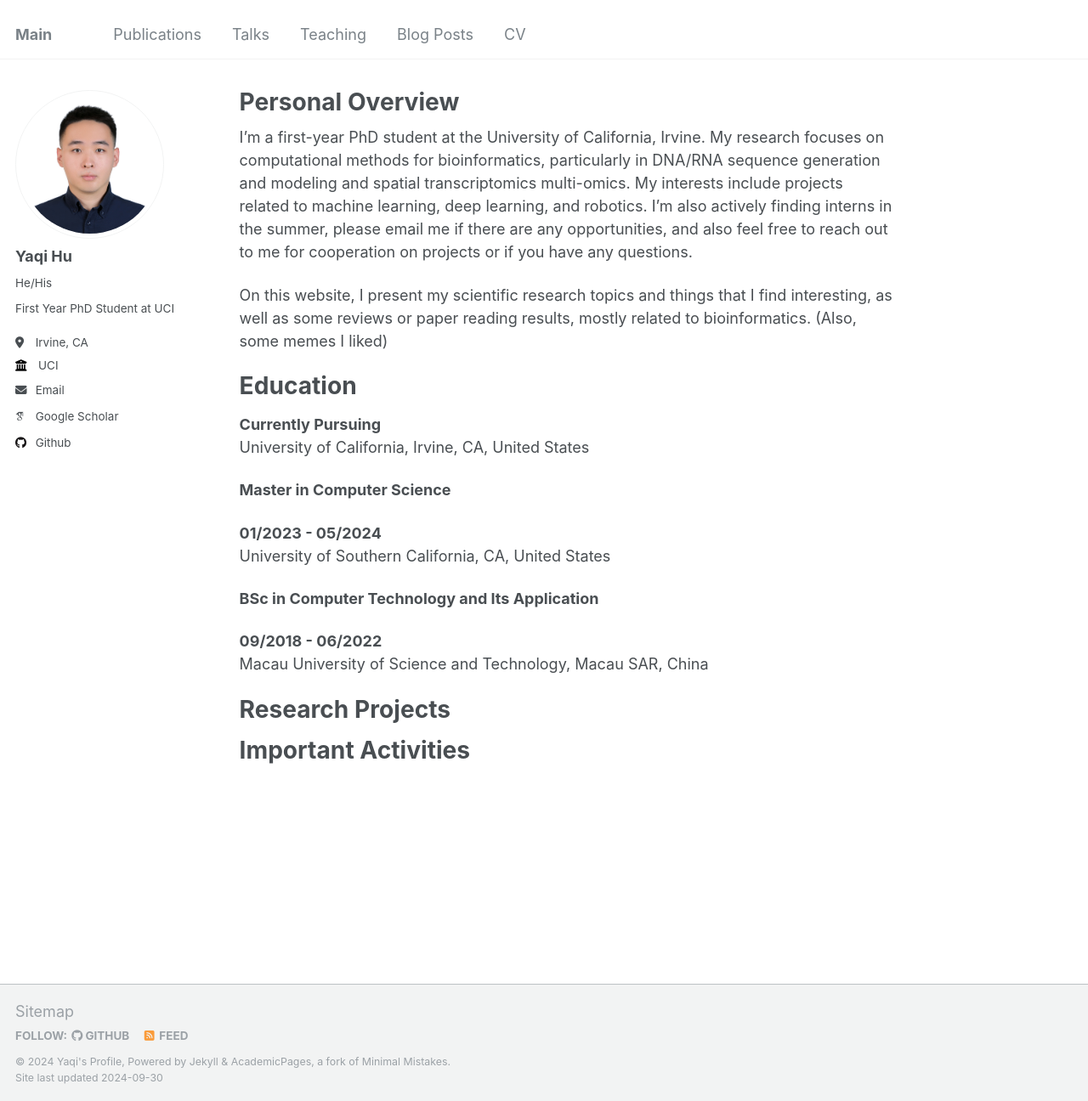
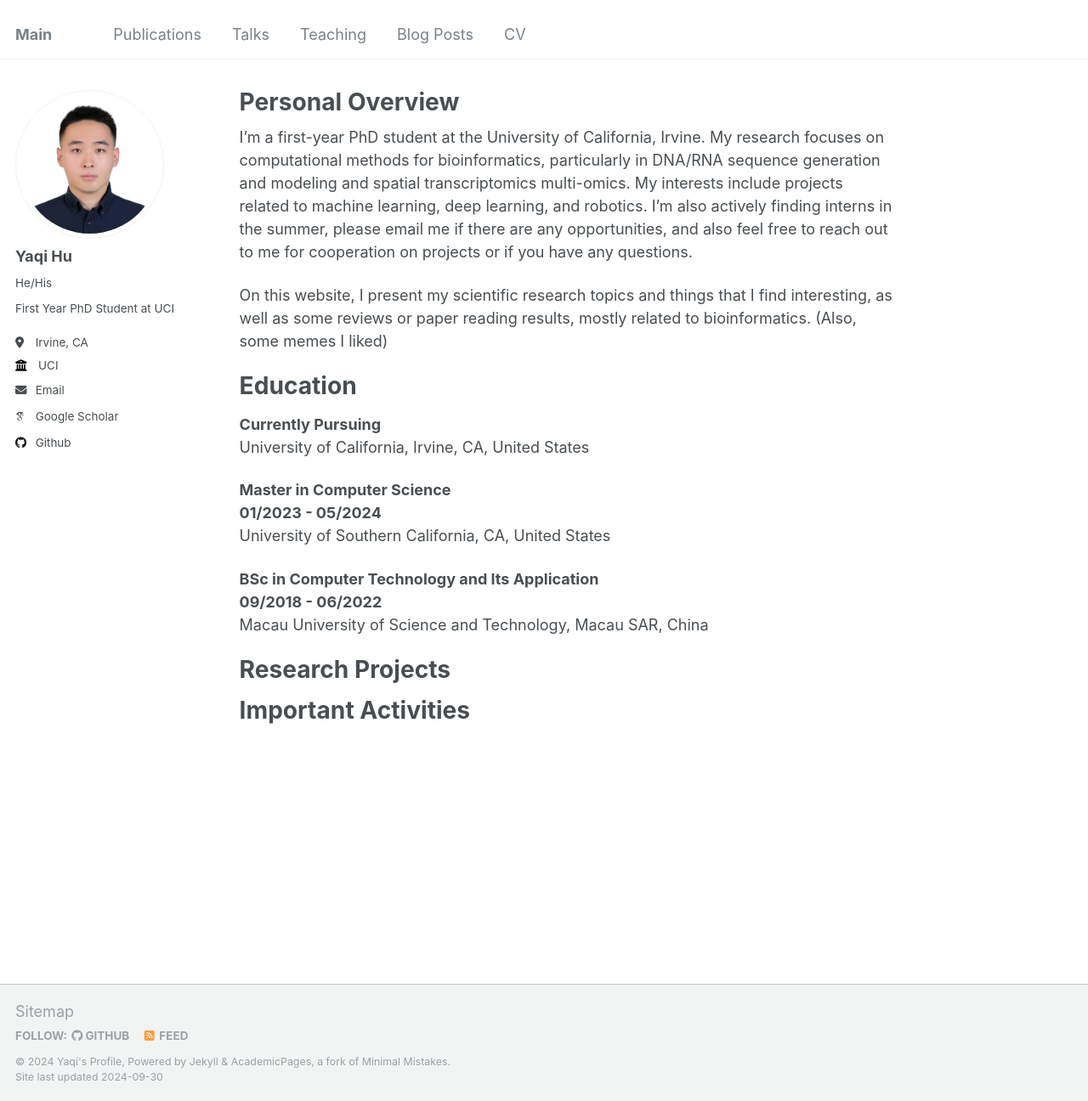
Before and after one commit to YaqiHu23/YaqiHu23.github.io, a Jekyll site: the page built from _pages/about.md, in a window 1280 px wide and 1296 px high. Shown: the whole window at 85% size. Built offline with Jekyll 4.4.1, drawn with Linux system fonts in a browser that asks for light colours; some web fonts are replaced.

Commit message:
version_v0.1

```diff
--- a/_pages/about.md
+++ b/_pages/about.md
@@ -16,13 +16,11 @@ Education
 **Currently Pursuing**
 University of California, Irvine, CA, United States
 
-**Master in Computer Science**
-
+**Master in Computer Science** \\
 **01/2023 - 05/2024**
 University of Southern California, CA, United States
 
-**BSc in Computer Technology and Its Application**
-
+**BSc in Computer Technology and Its Application** \\
 **09/2018 - 06/2022**
 Macau University of Science and Technology, Macau SAR, China
 
```
